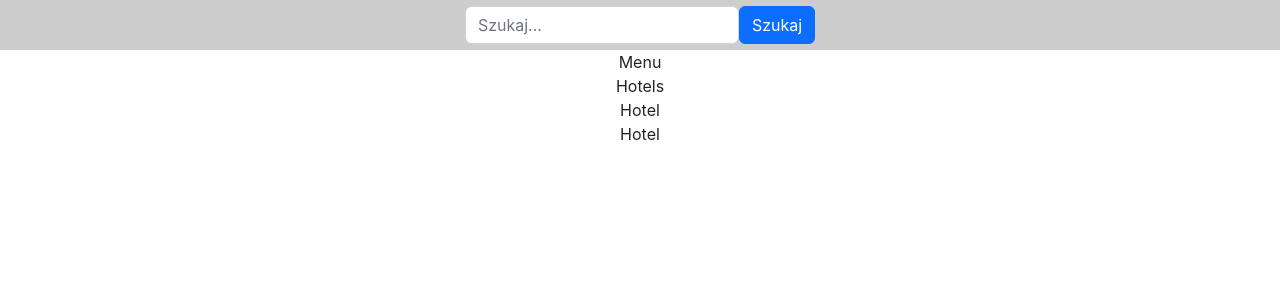
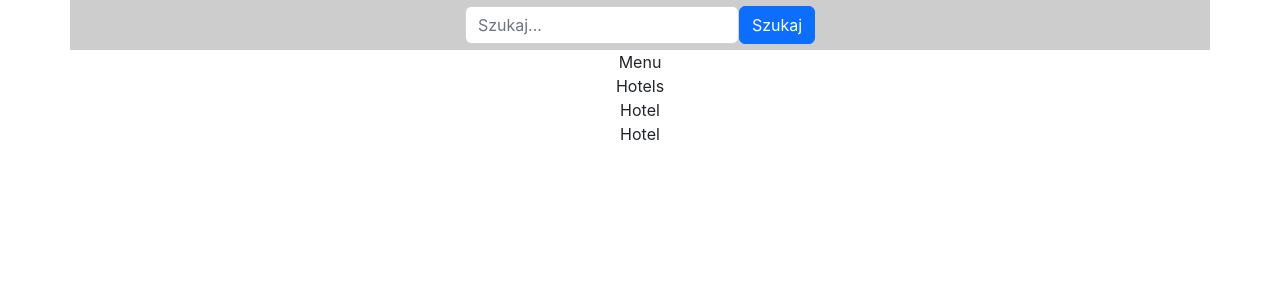
Before and after one commit to Cymoniasty/hotel-reservation, a React (Create React App) app: page / in a window 1280 px wide. Shown: the top 300 px of the page. Built offline with nearby package versions, Linux system fonts and the light colour scheme.

Commit message:
mixowanie stylów

```diff
--- a/src/components/Header/Header.js
+++ b/src/components/Header/Header.js
@@ -5,7 +5,7 @@ import Searchbar from "./Searchbar/Searchbar";
 function Header() {
 
     return (
-        <header className={styles.header}>
+        <header className={`container ${styles.header}`}>
             <Searchbar/>
         </header>
     )
```
